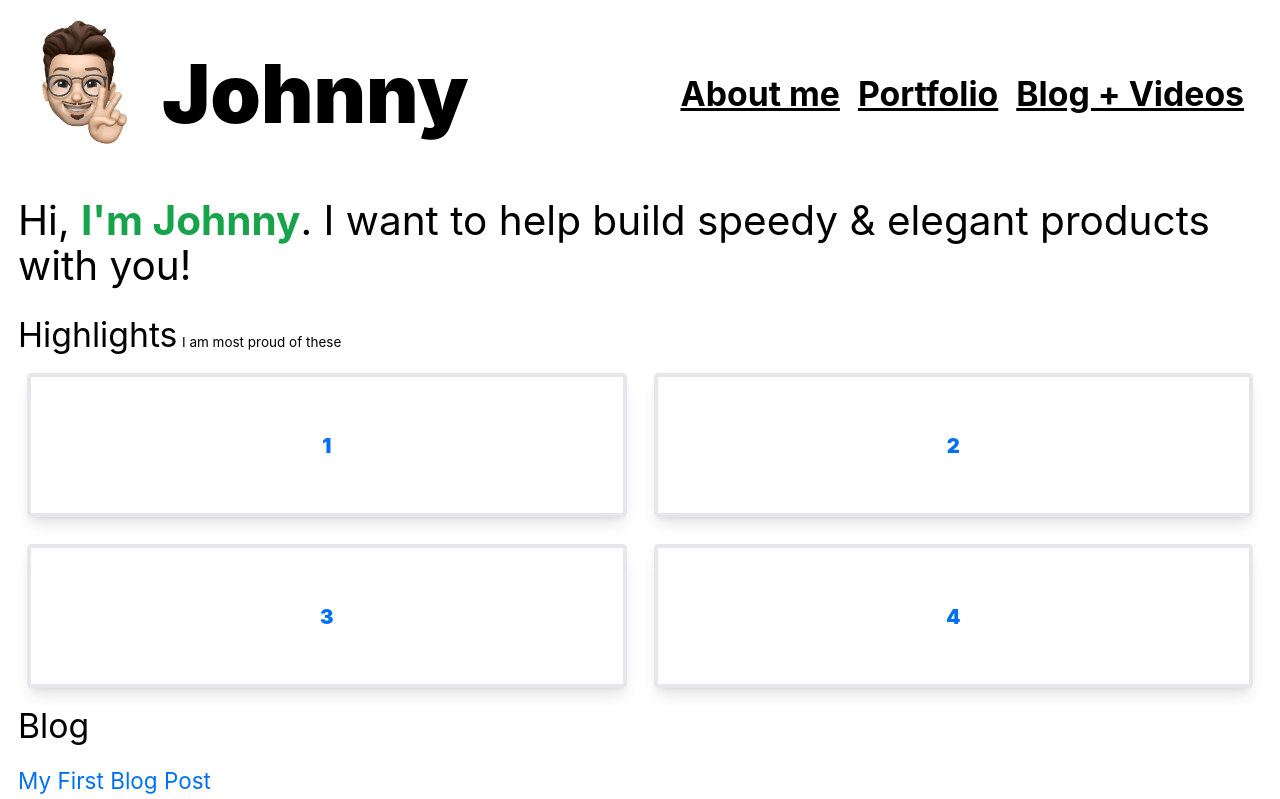
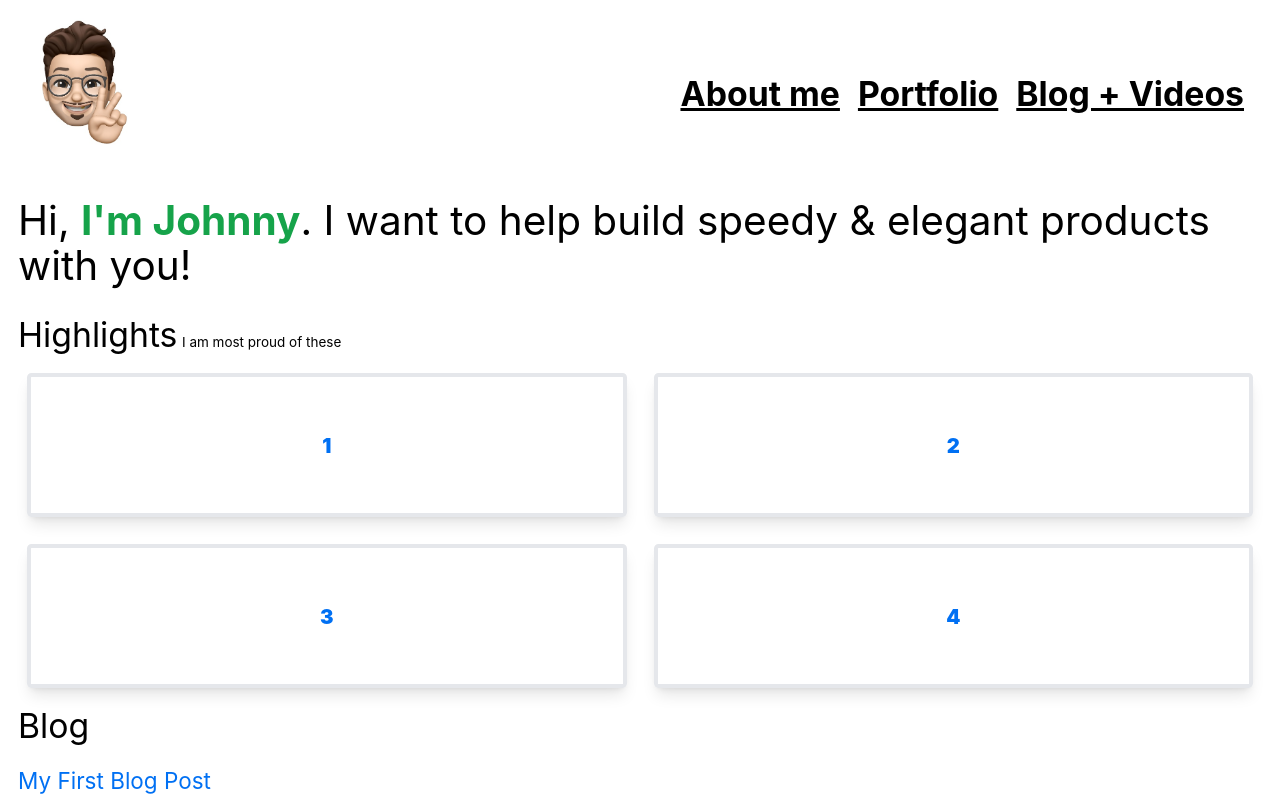
Before and after one commit to johnny2smooth/next-blog, a Next.js app: page / in a window 1280 px wide. Shown: the top 799 px of the page. Built offline with nearby package versions, Linux system fonts and the light colour scheme.

Commit message:
type heading removed

```diff
--- a/components/layout.js
+++ b/components/layout.js
@@ -4,7 +4,7 @@ import Link from 'next/link';
 import Image from 'next/image';
 import Footer from './footer';
 
-const name = 'Johnny';
+const name = '2';
 export const siteTitle = 'Johnny P Home';
 
 export default function Layout({ children, home }) {
@@ -36,19 +36,19 @@ export default function Layout({ children, home }) {
                   className="rounded-full pl-4"
                   height={144}
                   width={144}
-                  alt={name}
+                  alt="Johnny's memoji"
                 />
               </a>
             </Link>
-            {home && (
+            {/* {home && (
               <Link href="/">
-                <a className="text-black">
-                  <h1 className="text-4xl md:text-7xl font-black pr-4">
+                <a className="text-black grow-1">
+                  <h1 className="text-8xl md:text-7xl font-black px-6">
                     {name}
                   </h1>
                 </a>
               </Link>
-            )}
+            )} */}
           </div>
           <nav>
             <ul className="flex flex-wrap md:text-3xl">
```
